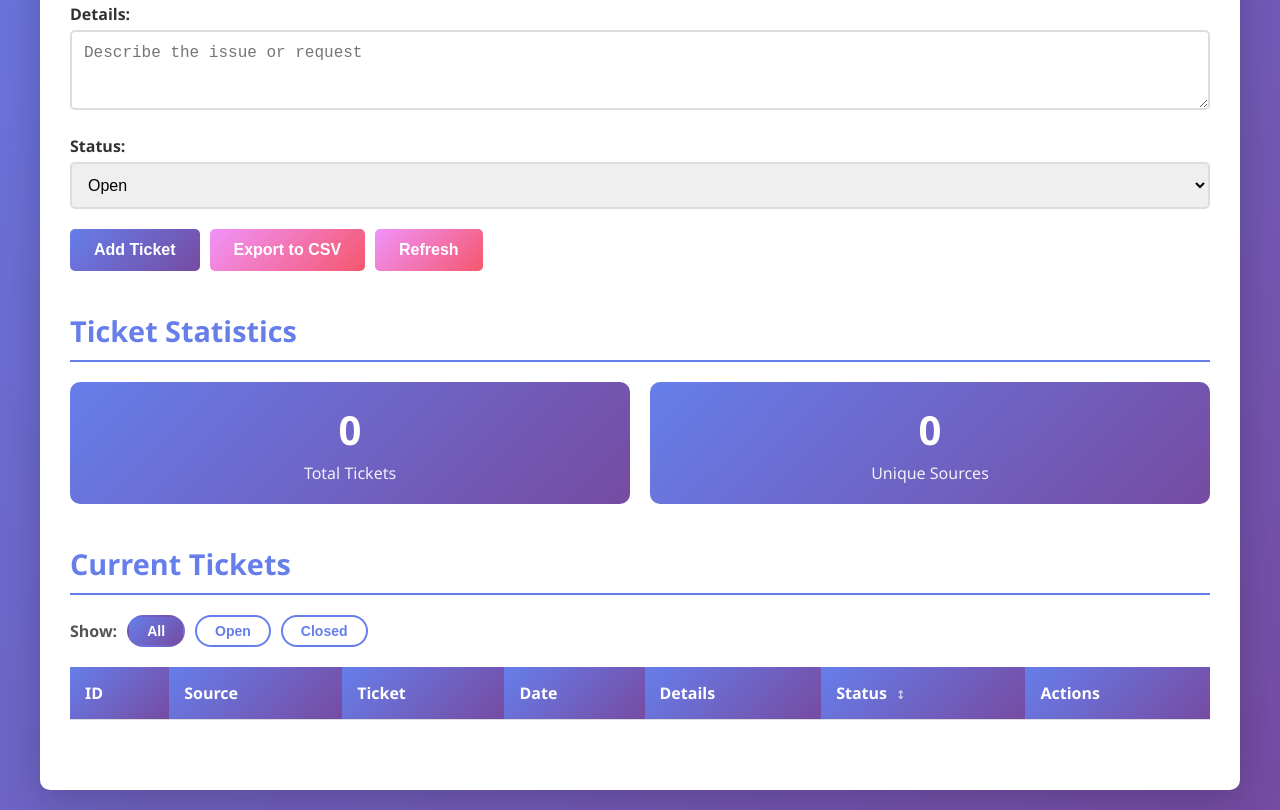
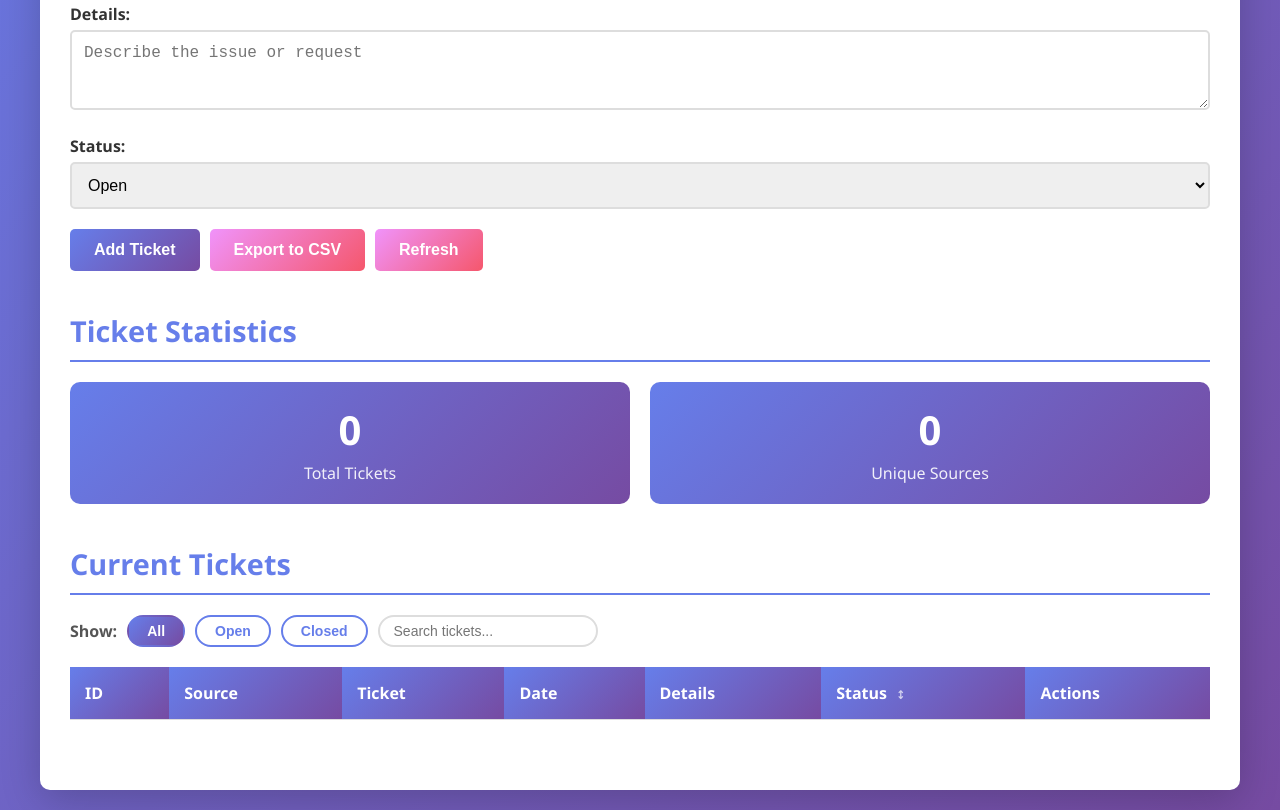
Before and after one commit to chrismorgan11/TicketTest, a website: page index.html in a window 1280 px wide. Shown: the part 548-1358 px from the top of the page. Drawn offline with Linux system fonts and the light colour scheme; no server answers.

Commit message:
Add real-time search box to ticket table
Filters across all columns (ID, source, ticket, date, details, status) as the user types, composing with the existing status filter and sort.

Co-Authored-By: Claude Sonnet 4.6 <noreply@anthropic.com>

```diff
--- a/index.html
+++ b/index.html
@@ -254,6 +254,20 @@
             color: #555;
         }
 
+        .search-box {
+            padding: 6px 14px;
+            font-size: 14px;
+            border: 2px solid #ddd;
+            border-radius: 20px;
+            outline: none;
+            transition: border-color 0.2s;
+            width: 220px;
+        }
+
+        .search-box:focus {
+            border-color: #667eea;
+        }
+
         .filter-btn {
             padding: 6px 18px;
             font-size: 14px;
@@ -361,6 +375,7 @@
                     <button class="filter-btn active" onclick="setFilter('all')">All</button>
                     <button class="filter-btn" onclick="setFilter('open')">Open</button>
                     <button class="filter-btn" onclick="setFilter('closed')">Closed</button>
+                    <input type="text" id="searchBox" class="search-box" placeholder="Search tickets..." oninput="applyFilterAndSort()">
                 </div>
                 <div id="loadingIndicator" class="loading" style="display: none;">Loading tickets...</div>
                 <div class="table-container">
@@ -456,6 +471,18 @@
 
             if (statusFilter !== 'all') {
                 tickets = tickets.filter(t => (t.status || 'Open').toLowerCase() === statusFilter);
+            }
+
+            const query = (document.getElementById('searchBox')?.value || '').toLowerCase().trim();
+            if (query) {
+                tickets = tickets.filter(t =>
+                    String(t.id).includes(query) ||
+                    (t.source || '').toLowerCase().includes(query) ||
+                    (t.ticket || '').toLowerCase().includes(query) ||
+                    (t.date || '').toLowerCase().includes(query) ||
+                    (t.details || '').toLowerCase().includes(query) ||
+                    (t.status || '').toLowerCase().includes(query)
+                );
             }
 
             if (statusSort !== null) {
```
